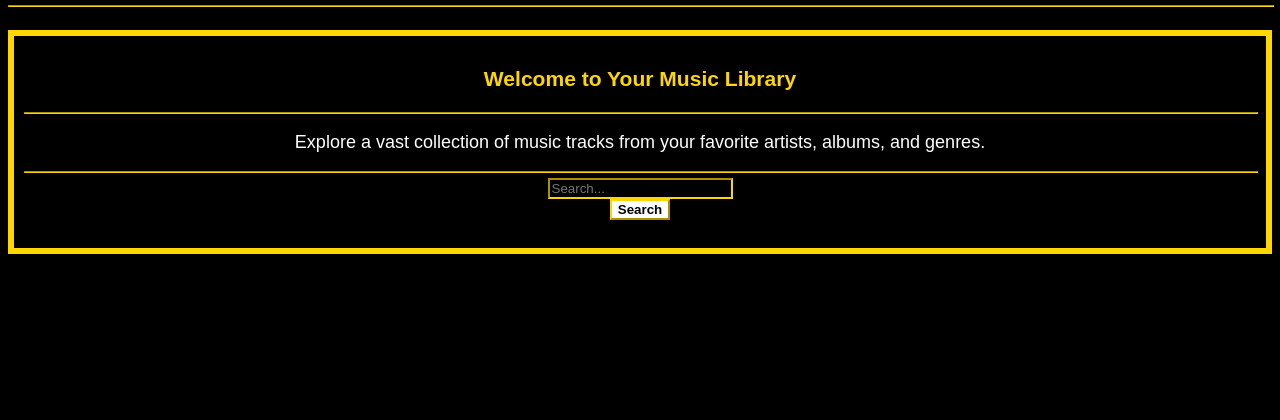
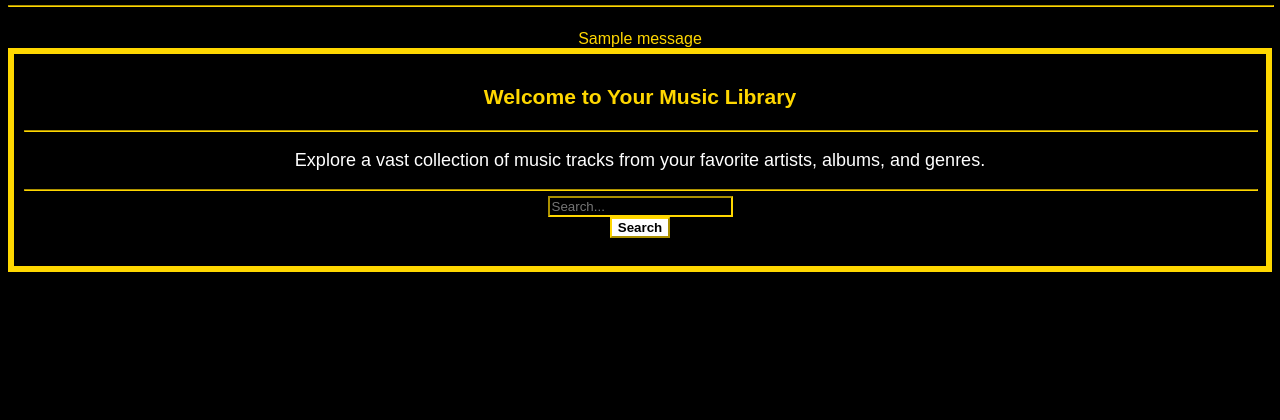
Before and after one commit to TheeKingZa/Music_Like, a Flask app: page /home in a window 1280 px wide. Shown: the part 92-512 px from the top of the page. Run offline with Flask 3, Linux system fonts and the light colour scheme; one stand-in notice (Sample message) is shown.

Commit message:
user_db update

```diff
--- a/app/app.py
+++ b/app/app.py
@@ -6,7 +6,7 @@ from db import read_user_data, add_user_data
 
 # Flask app instance
 app = Flask(__name__)
-
+app.secret_key  = 'admin'
 
 # Load track data from songs.json
 with open('data/songs.json', 'r') as file:
--- a/app/templates/home.html
+++ b/app/templates/home.html
@@ -28,6 +28,15 @@ Home
         }
     </style>
 
+    {% with messages = get_flashed_messages() %}
+        {% if messages %}
+            <div class="alert alert-success" role="alert">
+                {% for message in messages %}
+                    {{ message }}
+                {% endfor %}
+            </div>
+        {% endif %}
+    {% endwith %}
     <section class="welcome-section">
         <div class="custom-div">
             <div class="row">
```
